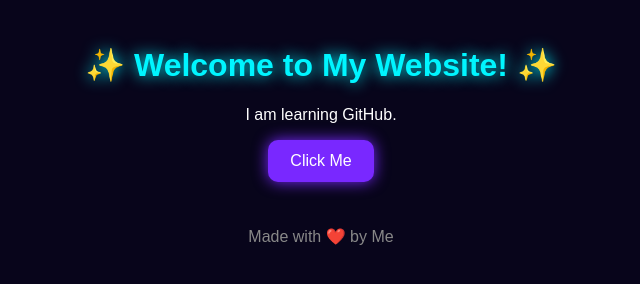
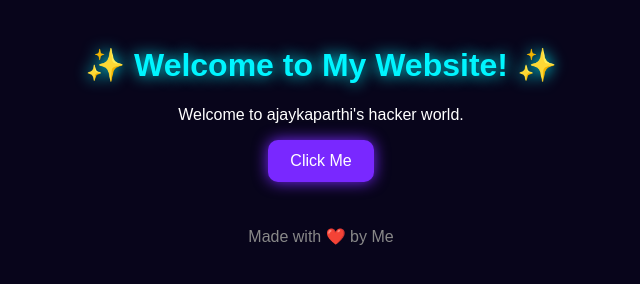
Before and after one commit to ajaykaparthi4-star/my-first-project, a plain HTML site: page index.html in a window 1280 px wide. Shown: the whole page, without its empty margins (319-959 px from the left). Drawn offline with Linux system fonts and the light colour scheme.

Commit message:
Update welcome message in index.html

```diff
--- a/index.html
+++ b/index.html
@@ -144,7 +144,7 @@ footer {
 
 <header>
   <h1>✨ Welcome to My Website! ✨</h1>
-  <p>I am learning GitHub.</p>
+  <p>Welcome to ajaykaparthi's hacker world.</p>
   <button id="clickMe">Click Me</button>
 </header>
 
```
